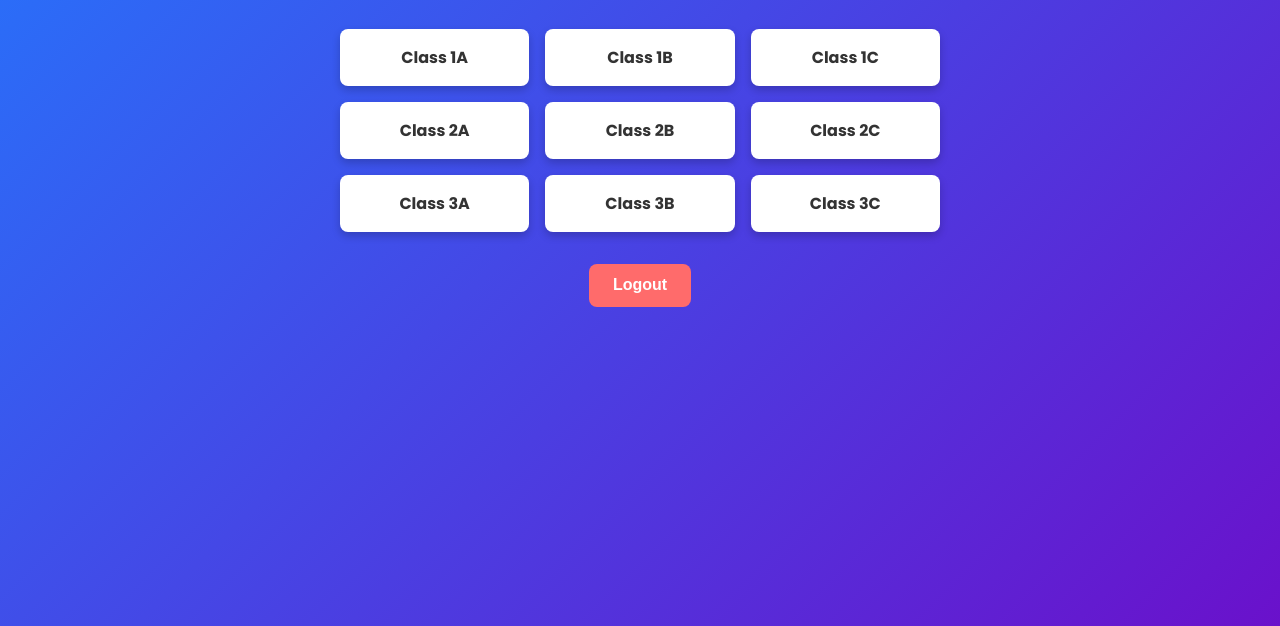
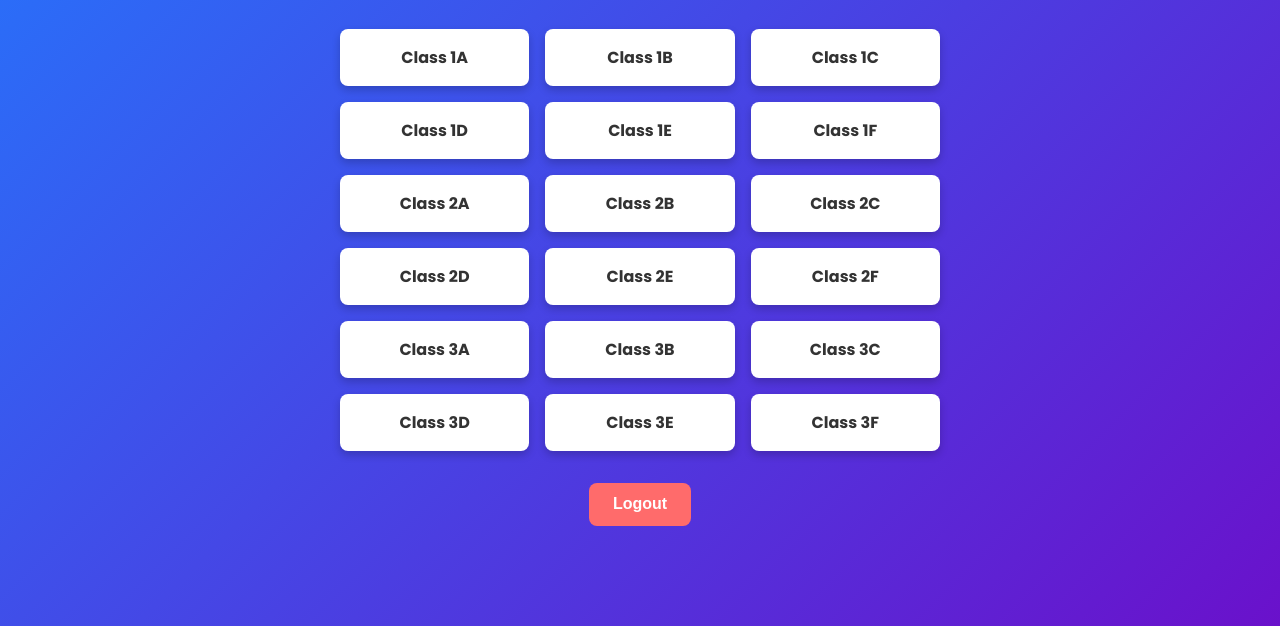
Before and after one commit to LowYingJie/Math-Champ, a plain HTML site: page dashboard.html in a window 1280 px wide. Shown: the part 174-800 px from the top of the page. Drawn offline with Linux system fonts and the light colour scheme.

Commit message:
Update dashboard.html

```diff
--- a/dashboard.html
+++ b/dashboard.html
@@ -73,12 +73,21 @@
     <div class="dashboard-card" data-class="1A">Class 1A</div>
     <div class="dashboard-card" data-class="1B">Class 1B</div>
     <div class="dashboard-card" data-class="1C">Class 1C</div>
+    <div class="dashboard-card" data-class="1D">Class 1D</div>
+    <div class="dashboard-card" data-class="1E">Class 1E</div>
+    <div class="dashboard-card" data-class="1F">Class 1F</div>
     <div class="dashboard-card" data-class="2A">Class 2A</div>
     <div class="dashboard-card" data-class="2B">Class 2B</div>
     <div class="dashboard-card" data-class="2C">Class 2C</div>
+    <div class="dashboard-card" data-class="2D">Class 2D</div>
+    <div class="dashboard-card" data-class="2E">Class 2E</div>
+    <div class="dashboard-card" data-class="2F">Class 2F</div>
     <div class="dashboard-card" data-class="3A">Class 3A</div>
     <div class="dashboard-card" data-class="3B">Class 3B</div>
     <div class="dashboard-card" data-class="3C">Class 3C</div>
+    <div class="dashboard-card" data-class="3D">Class 3D</div>
+    <div class="dashboard-card" data-class="3E">Class 3E</div>
+    <div class="dashboard-card" data-class="3F">Class 3F</div>
   </div>
   <button class="logout-button" id="logout-button">Logout</button>
   <script src="dashboard.js"></script>
```
